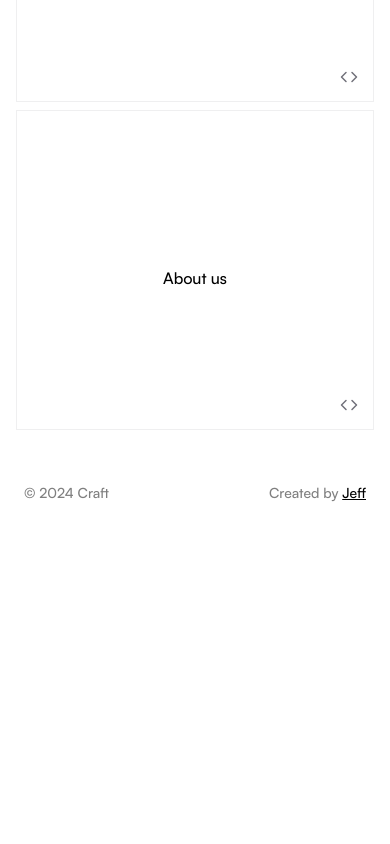
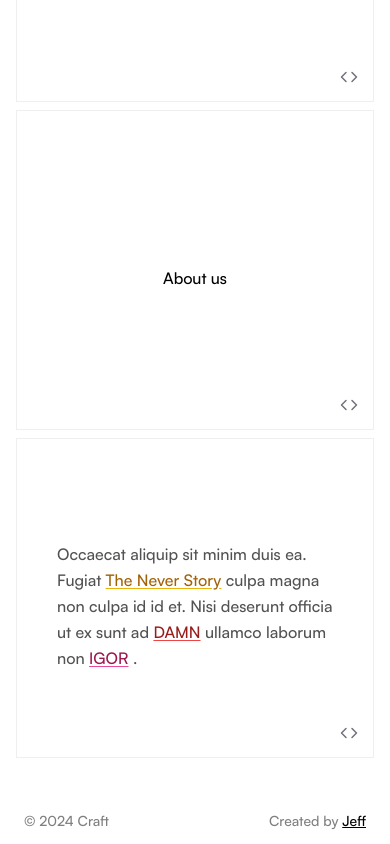
Before and after one commit to Jeff-Maina/craft, a Next.js app: page /elements/links in a window 390 px wide. Shown: the part 4084-4928 px from the top of the page. Before the commit the page ends 4600 px from the top, so only its background shows below. Built offline with nearby package versions, Linux system fonts and the light colour scheme.

Commit message:
Add link compoent 014

```diff
--- /dev/null
+++ b/src/app/(pages)/elements/buttons/(examples)/button_010/codeblock.tsx
@@ -0,0 +1,8 @@
+const javascript: string = `
+`;
+
+const typescript: string = ``;
+export const codeblock = {
+  javascript,
+  typescript,
+};
--- /dev/null
+++ b/src/app/(pages)/elements/links/(examples)/link_014/codeblock.tsx
@@ -0,0 +1,8 @@
+const javascript: string = ``
+
+const typescript: string = ``;
+
+export const codeblock = {
+  javascript,
+  typescript,
+};
--- /dev/null
+++ b/src/app/(pages)/elements/links/(examples)/link_014/link_014.tsx
@@ -0,0 +1,156 @@
+"use client";
+
+import { AnimatePresence, motion } from "framer-motion";
+import ElementLayout from "../../../ElementLayout";
+import { codeblock } from "./codeblock";
+import { MouseEvent, useEffect, useRef, useState } from "react";
+import { gsap } from "gsap";
+
+//animation variants;
+
+const modalVariants = {
+  initial: {
+    opacity: 0,
+  },
+  active: {
+    opacity: 1,
+    transition: {
+      opacity: {
+        duration: 0.4,
+      },
+    },
+  },
+  inactive: {
+    opacity: 0,
+    transition: {
+      opacity: {
+        duration: 0.4,
+      },
+    },
+  },
+};
+
+// data
+const images = [
+  {
+    album: "TNS",
+    imagePath:
+      "https://i.pinimg.com/564x/90/de/31/90de3139a6919bd1a8ae6da4600d9058.jpg",
+  },
+  {
+    album: "DAMN",
+    imagePath:
+      "https://i.pinimg.com/564x/68/b2/be/68b2be79042b3bd6a897541f90e2a2b8.jpg",
+  },
+  {
+    album: "IGOR",
+    imagePath:
+      "https://i.pinimg.com/564x/90/45/5c/90455cccbb3ac2293e7b0b4276b9ecb9.jpg",
+  },
+];
+
+const Link014 = () => {
+  const [isLinkHovered, setLinkHovered] = useState(false);
+  const hoverLink: () => void = () => setLinkHovered(true);
+  const unhoverLink: () => void = () => setLinkHovered(false);
+
+  const modalRef = useRef<HTMLDivElement>(null);
+  const parentRef = useRef<HTMLDivElement>(null);
+
+  const handleMouseMove = ({ clientX, clientY }: MouseEvent) => {
+    const modal = modalRef.current;
+    const parent = parentRef.current;
+    if (!modal || !parent) return;
+
+    const xTo = gsap.quickTo(modal, "x", {
+      duration: 1,
+      ease: "power3",
+    });
+    const yTo = gsap.quickTo(modal, "y", {
+      duration: 1,
+      ease: "power3",
+    });
+
+    const { top, left, width, height } = parent.getBoundingClientRect();
+
+    const x = clientX - (left + 176 / 2);
+    const y = clientY - (top + 200);
+
+    xTo(x);
+    yTo(y);
+  };
+
+  const [activeImage, setActiveImage] = useState("");
+
+  return (
+    <ElementLayout codeBlock={codeblock}>
+      <div
+        ref={parentRef}
+        onMouseMove={handleMouseMove}
+        className="relative px-6 md:text-xl !leading-relaxed text-neutral-600 isolate"
+      >
+        <p>
+          Occaecat aliquip sit minim duis ea. Fugiat{" "}
+          <a
+            href="#"
+            onMouseEnter={() => {
+              hoverLink();
+              setActiveImage("TNS");
+            }}
+            onMouseLeave={unhoverLink}
+            className="text-yellow-700 underline underline-offset-2  decoration-yellow-500"
+          >
+            The Never Story
+          </a>{" "}
+          culpa magna non culpa id id et. Nisi deserunt officia ut ex sunt ad{" "}
+          <a
+            href="#"
+            onMouseEnter={() => {
+              hoverLink();
+              setActiveImage("DAMN");
+            }}
+            onMouseLeave={unhoverLink}
+            className="text-red-800 decoration-red-500 underline underline-offset-2"
+          >
+            {" "}
+            DAMN
+          </a>{" "}
+          ullamco laborum non{" "}
+          <a
+            href="#"
+            onMouseEnter={() => {
+              hoverLink();
+              setActiveImage("IGOR");
+            }}
+            onMouseLeave={unhoverLink}
+            className="text-pink-800 decoration-pink-500 underline underline-offset-2"
+          >
+            {" "}
+            IGOR
+          </a>{" "}
+          .
+        </p>
+        {/* modal */}
+        <motion.div
+          ref={modalRef}
+          variants={modalVariants}
+          initial="initial"
+          animate={isLinkHovered ? "active" : "inactive"}
+          className="absolute size-44 inset-0 bg-black"
+        >
+          {images.map((image, index) => (
+            <img
+              src={image.imagePath}
+              className={`absolute inset-0 w-full h-full object-cover ${
+                activeImage === image.album ? "opacity-100" : "opacity-0"
+              }`}
+              alt=""
+            />
+          ))}
+        </motion.div>
+      </div>
+    </ElementLayout>
+  );
+};
+
+export default Link014;
--- a/src/app/(pages)/elements/links/Linkslist.tsx
+++ b/src/app/(pages)/elements/links/Linkslist.tsx
@@ -11,6 +11,7 @@ import Link010 from "./(examples)/link_010/link_010";
 import Link011 from "./(examples)/link_011/link_011";
 import Link012 from "./(examples)/link_012/link_012";
 import Link013 from "./(examples)/link_013/link_013";
+import Link014 from "./(examples)/link_014/link_014";
 
 type LinkProps = JSX.Element;
 
@@ -28,4 +29,5 @@ export const Linklist: Array<LinkProps> = [
   <Link011 />,
   <Link012 />,
   <Link013 />,
+  <Link014 />,
 ];
--- a/src/app/(pages)/homepage/SectionLayout.tsx
+++ b/src/app/(pages)/homepage/SectionLayout.tsx
@@ -1,6 +1,6 @@
 import { FC } from "react";
 
-import Button from "@/components/ui/Buttons";
+import Button from "@/components/ui/Button";
 
 import { SectionProps } from "./Interfaces";
 
--- a/src/app/layouts/PageLayout.tsx
+++ b/src/app/layouts/PageLayout.tsx
@@ -70,7 +70,7 @@ const PageLayout: FC<ComponentProps> = ({ children, pageOptions }) => {
   return (
     <main className="flex flex-col min-h-screen max-w-7xl lg:border-zinc-300 m-auto gap-10 lg:pt-10 lg:gap-5">
       <Breadcrumb breadCrumbProps={breadCrumbProps} />
-      <header className="flex flex-col gap-4 lg:gap-6 px-3 lg:py-10">
+      <header className="flex flex-col gap-4 lg:gap-6 px-3 lg:pt-10">
         <h1 className="font-satoshi-bold text-5xl md:text-6xl   text-[#111] tracking-tighter leading-none">
           {page}.<sup className="text-4xl text-zinc-400">{componentCount}</sup>
         </h1>
```
Also changed, not shown: src/app/(pages)/elements/buttons/(examples)/button_010/button_010.tsx (added), src/components/ui/Button.tsx (renamed from src/components/ui/Buttons.tsx).
